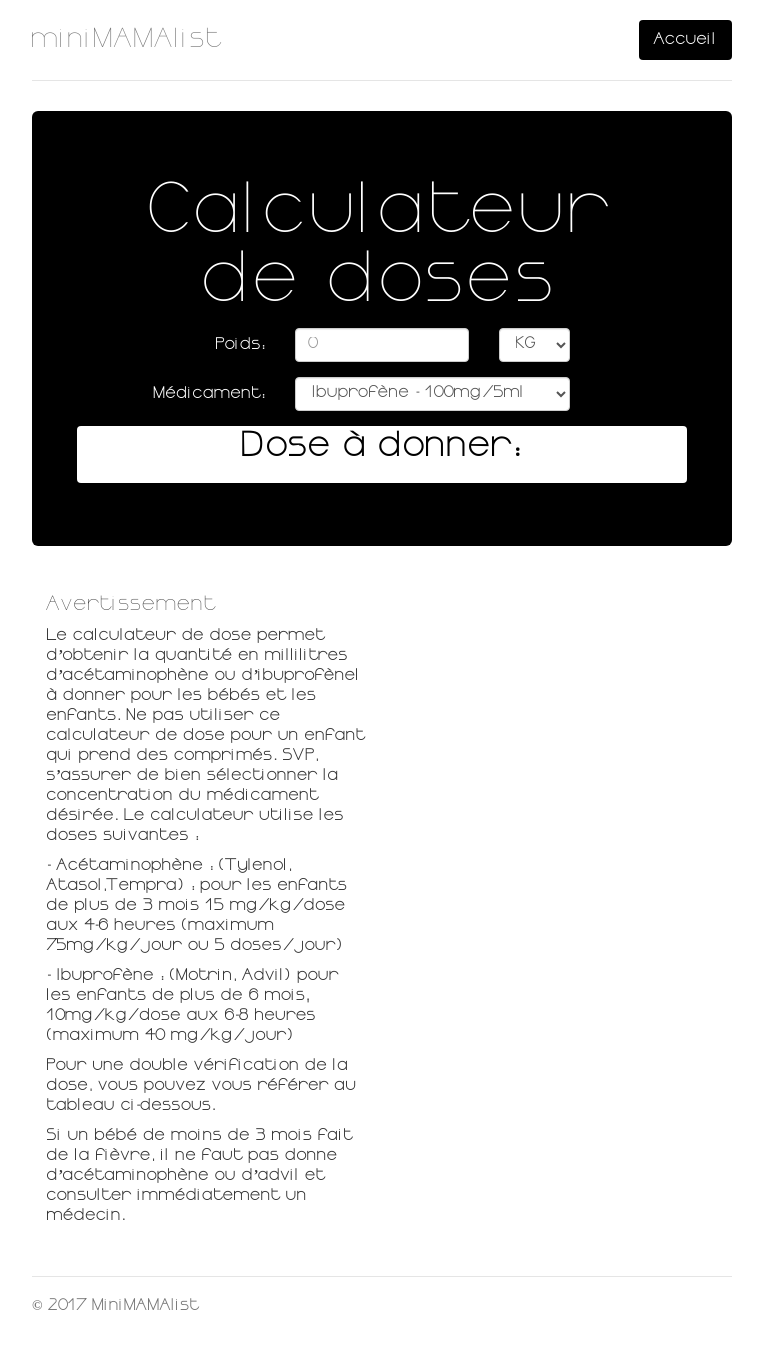
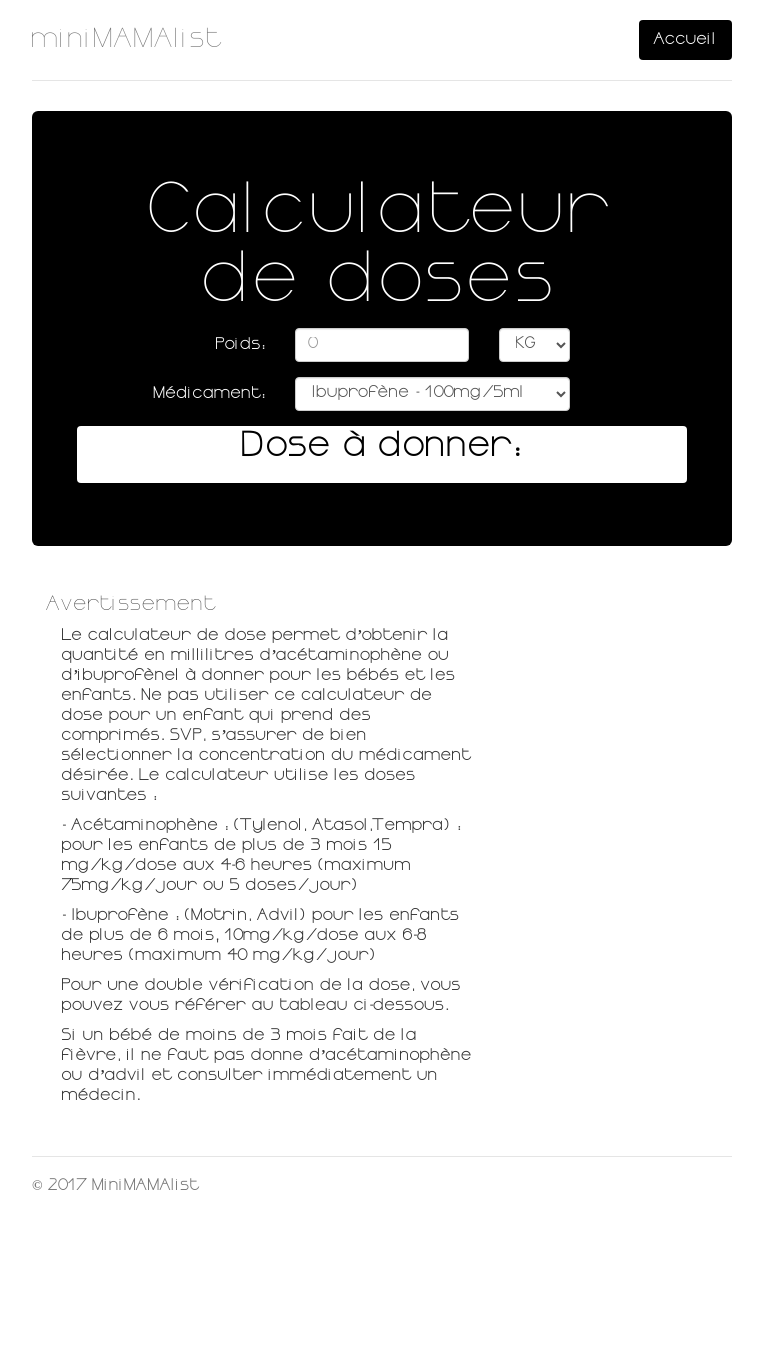
Before and after one commit to patrickboutin/patrickboutin.github.io, a Jekyll site: the page index.html, which Jekyll copies as it is, in a window 1280 px wide. Shown: the whole page, without its empty margins (258-1021 px from the left). Built offline with Jekyll 4.4.1, drawn with Linux system fonts in a browser that asks for light colours; nearby versions of some CDN libraries; after the commit the page ends 1226 px from its top, so only the background shows below that.

Commit message:
avertissement3

```diff
--- a/index.html
+++ b/index.html
@@ -71,8 +71,9 @@
       </div>
 
       <div class="row marketing">
-        <div class="col-lg-6">
+        <div class="col-lg-12">
           <h4>Avertissement</h4>
+          <div class="col-lg-8">
             <p>Le calculateur de dose permet d’obtenir la quantité en millilitres d’acétaminophène ou d’ibuprofènel à donner pour les bébés et les enfants. Ne pas utiliser ce calculateur de dose pour un enfant qui prend des comprimés. SVP, s’assurer de bien sélectionner la concentration du médicament désirée.
                Le calculateur utilise les doses suivantes :</p>
             <p>-	Acétaminophène : (Tylenol, Atasol,Tempra) : pour les enfants de plus de 3 mois
@@ -80,7 +81,7 @@
             <p>-	Ibuprofène : (Motrin, Advil) pour les enfants de plus de 6 mois; 10mg/kg/dose aux 6-8 heures (maximum 40 mg/kg/jour)</p>
             <p>Pour une double vérification de la dose, vous pouvez vous référer au tableau ci-dessous.</p>
             <p>Si un bébé de moins de 3 mois fait de la fièvre, il ne faut pas donne d’acétaminophène ou d’advil et consulter immédiatement un médecin.</p>
-
+         </div>
         </div>
       </div>
 
```
Lines whose indentation alone changed are shown as unchanged.
